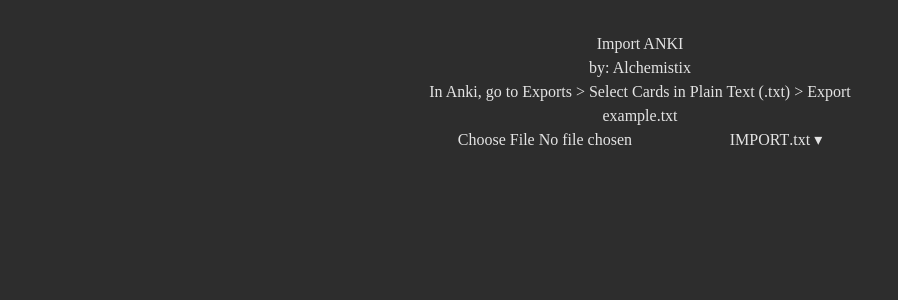
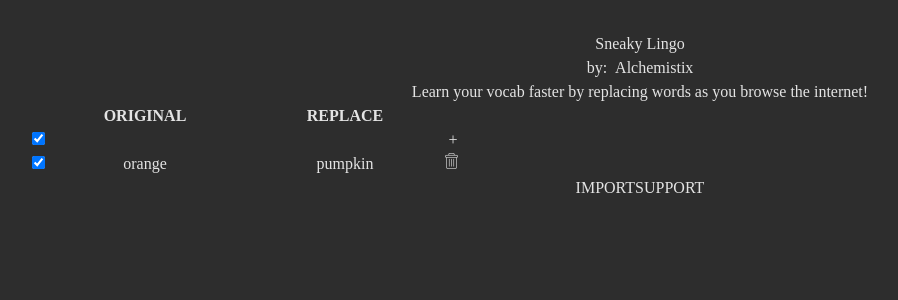
Before and after one commit to Sofia-Ortega/Sneaky-Lingo, a React (Vite) app in the folder sneaky-lingo/: page / in a window 1280 px wide. Shown: the top 300 px of the page, without its empty margins (0-898 px from the left). Built offline with nearby package versions, Linux system fonts and the light colour scheme.

Commit message:
Made a back button

```diff
--- a/sneaky-lingo/src/App.tsx
+++ b/sneaky-lingo/src/App.tsx
@@ -1,12 +1,15 @@
+import { useState } from "react";
 import "./App.css";
 import HomePage from "./pages/HomePage";
 import ImportPage from "./pages/ImportPage";
 
 function App() {
+  const [page, setPage] = useState(0);
+
   return (
     <div className=" w-150 border border-black p-4">
-      {/* <HomePage /> */}
-      <ImportPage />
+      {page == 0 && <HomePage setPage={setPage} />}
+      {page == 1 && <ImportPage setPage={setPage} />}
     </div>
   );
 }
--- a/sneaky-lingo/src/components/shared/Header.tsx
+++ b/sneaky-lingo/src/components/shared/Header.tsx
@@ -2,17 +2,39 @@
 
 type HeaderProps = {
   children: ReactNode;
+  setPage?: React.Dispatch<React.SetStateAction<number>>;
 };
 
-export default function Header({ children }: HeaderProps) {
+export default function Header({ children, setPage }: HeaderProps) {
   return (
-    <div className="text-center">
-      <h1 className="text-6xl font-bold text-sand font-[KirangHaerang]">
-        {children}
-      </h1>{" "}
-      <div className="text-sand text-xs">
-        by: <span className="underline">Alchemistix</span>
+    <div className="flex flex-row justify-between w-full items-center">
+      {setPage ? (
+        <button
+          onClick={() => setPage(0)}
+          className="cursor-pointer border rounded-full h-8 w-8 flex justify-center items-center"
+        >
+          <div className="font-bold">&lt;</div>
+        </button>
+      ) : (
+        <div></div>
+      )}
+      <div className="text-center">
+        <h1 className="text-6xl font-bold text-sand font-[KirangHaerang]">
+          {children}
+        </h1>
+        <div className="text-sand text-xs">
+          by: &nbsp;
+          <a
+            href="https://www.linkedin.com/in/alchemistix/"
+            target="_blank"
+            rel="noopener noreferrer"
+            className="underline"
+          >
+            Alchemistix
+          </a>
+        </div>
       </div>
+      <div></div>
     </div>
   );
 }
--- a/sneaky-lingo/src/pages/HomePage.tsx
+++ b/sneaky-lingo/src/pages/HomePage.tsx
@@ -1,7 +1,11 @@
 import Header from "../components/shared/Header";
 import Table from "../components/Table";
 
-export default function HomePage() {
+interface Props {
+  setPage: React.Dispatch<React.SetStateAction<number>>;
+}
+
+export default function HomePage({ setPage }: Props) {
   return (
     <div className="flex flex-col gap-2 justify-center items-center">
       <Header>Sneaky Lingo</Header>
@@ -13,9 +17,12 @@
       <Table />
 
       <div className="flex flex-col gap-3">
-        <div className="border-3 border-b-sand px-10 py-2 rounded-sm">
-          <button className="cursor-pointer text-sand font-bold">IMPORT</button>
-        </div>
+        <button
+          className="cursor-pointer text-sand font-bold border-3 border-b-sand px-10 py-2 rounded-sm"
+          onClick={() => setPage(1)}
+        >
+          IMPORT
+        </button>
         <a
           href="https://buymeacoffee.com/alchemistix"
           target="_blank"
--- a/sneaky-lingo/src/pages/ImportPage.tsx
+++ b/sneaky-lingo/src/pages/ImportPage.tsx
@@ -1,7 +1,11 @@
 import { useRef, useState } from "react";
 import Header from "../components/shared/Header";
 
-export default function ImportPage() {
+interface Props {
+  setPage: React.Dispatch<React.SetStateAction<number>>;
+}
+
+export default function ImportPage({ setPage }: Props) {
   const [open, setOpen] = useState(false);
   const [mode, setMode] = useState(0);
 
@@ -41,7 +45,7 @@
 
   return (
     <div className="flex flex-col h-100 justify-between items-center">
-      <Header>{textContent.header[mode]}</Header>
+      <Header setPage={setPage}>{textContent.header[mode]}</Header>
       <div className="text-sand">
         <div className="text-center">{textContent.body[mode]}</div>
         <div
```
Also changed, not shown: sneaky-lingo/public/manifest.json.
